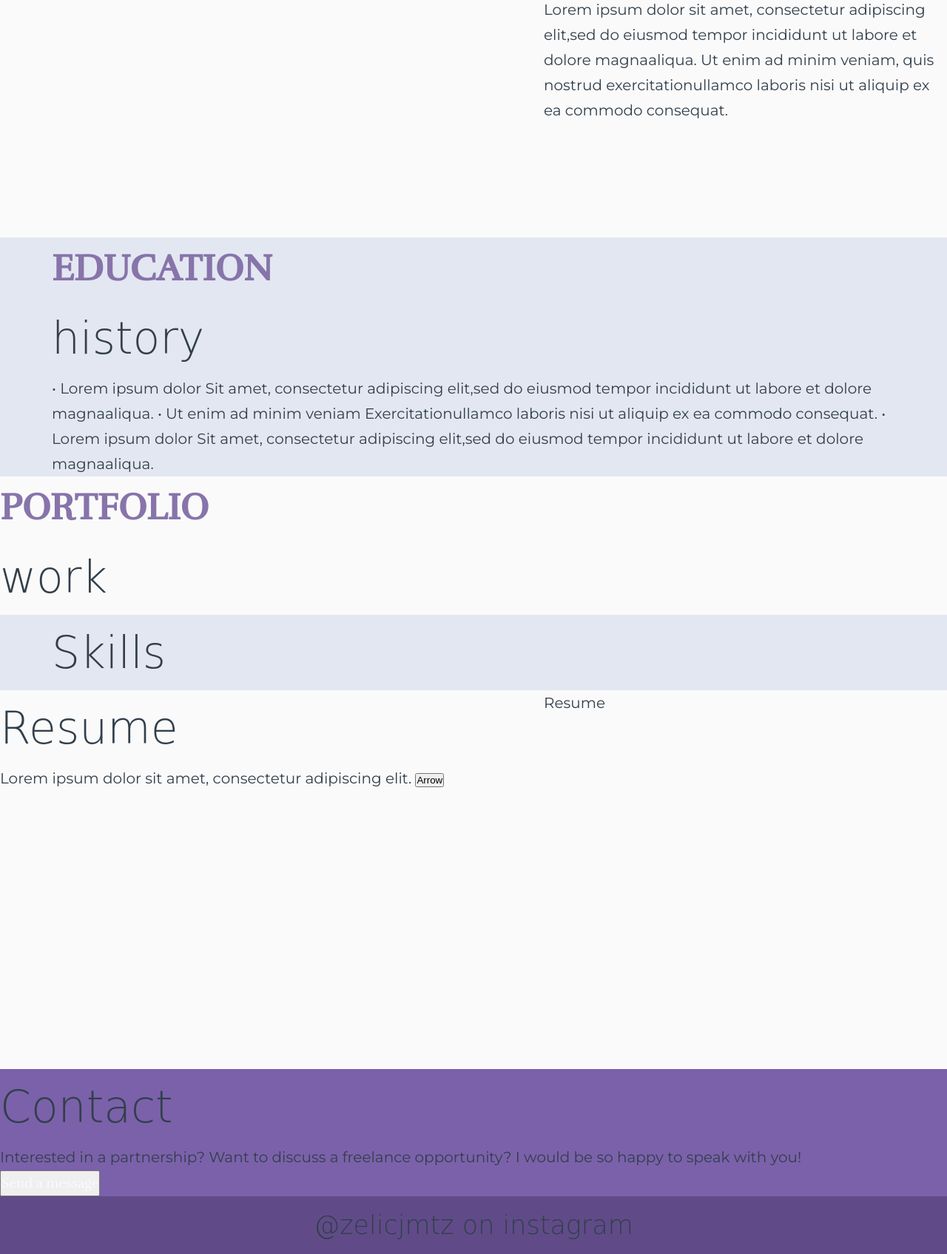
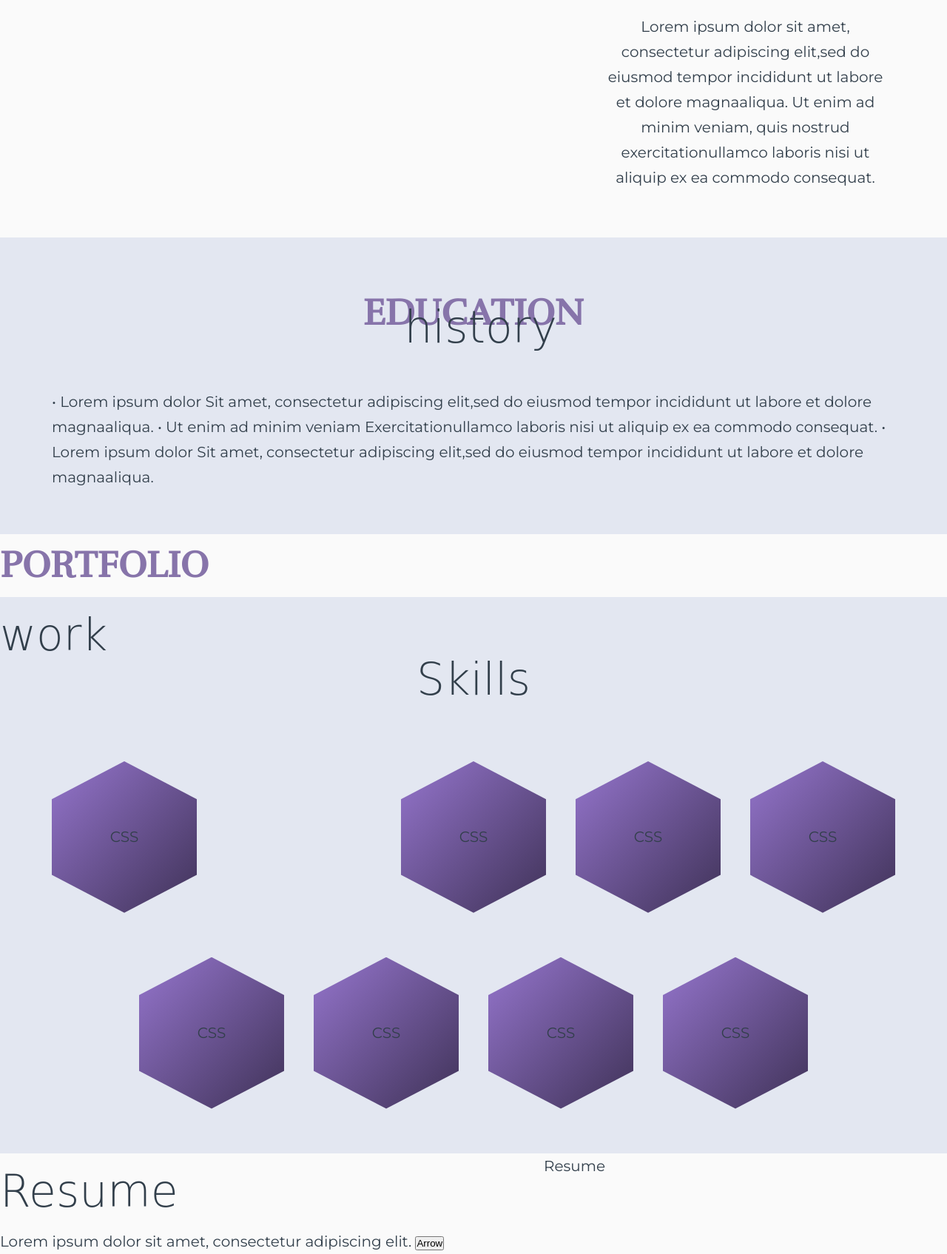
Before and after one commit to ZelicJuarez/Portfolio, a website: page index.html in a window 1280 px wide. Shown: the part 899-2594 px from the top of the page at 74% size. Drawn offline with Linux system fonts and the light colour scheme; a web font is replaced by a local one.

Commit message:
Building Contact and Skills Sections

```diff
--- a/index.html
+++ b/index.html
@@ -36,7 +36,9 @@
 
       <div class="navigation__name">
         <span class="heading__primary heading__primary--nav">Zelic</span>
-        <span class="heading__secondary heading__secondary--nav">Zelic</span>
+        <span class="heading__secondary heading__secondary--nav cursive"
+          >Zelic</span
+        >
       </div>
 
       <ul class="navigation__list">
@@ -59,7 +61,7 @@
     <div class="header__presentation">
       <div class="header__intro">
         <h1 class="heading__primary heading__primary--header">Hello</h1>
-        <span class="heading__secondary heading__secondary--header-1">
+        <span class="heading__secondary heading__secondary--header-1 cursive">
           I am Zelic Juarez
         </span>
       </div>
@@ -78,11 +80,13 @@
     <div class="about__pictures">About</div>
 
     <div class="about__content">
-      <div class="about__title">
+      <div class="about__title title__margin">
         <h1 class="heading__primary">About me</h1>
-        <h2 class="heading__secondary">lifestyle</h2>
+        <h2 class="heading__secondary heading__secondary--about cursive">
+          lifestyle
+        </h2>
       </div>
-      <p>
+      <p class="about__text">
         Lorem ipsum dolor sit amet, consectetur adipiscing elit,sed do eiusmod
         tempor incididunt ut labore et dolore magnaaliqua. Ut enim ad minim
         veniam, quis nostrud exercitationullamco laboris nisi ut aliquip ex ea
@@ -91,14 +95,18 @@
     </div>
 
     <div class="education">
-      <div class="education__title">
+      <div class="education__title title__margin">
         <h1 class="heading__primary">Education</h1>
-        <h2 class="heading__secondary">history</h2>
+        <h2 class="heading__secondary heading__secondary--education cursive">
+          history
+        </h2>
       </div>
+
+      <div class="education__content">
         <span>&bull; Lorem ipsum dolor</span>
         <span
-        >Sit amet, consectetur adipiscing elit,sed do eiusmod tempor incididunt
-        ut labore et dolore magnaaliqua.</span
+          >Sit amet, consectetur adipiscing elit,sed do eiusmod tempor
+          incididunt ut labore et dolore magnaaliqua.</span
         >
         <span>&bull; Ut enim ad minim veniam</span>
         <span
@@ -107,21 +115,60 @@
         >
         <span>&bull; Lorem ipsum dolor</span>
         <span
-        >Sit amet, consectetur adipiscing elit,sed do eiusmod tempor incididunt
-        ut labore et dolore magnaaliqua.</span
+          >Sit amet, consectetur adipiscing elit,sed do eiusmod tempor
+          incididunt ut labore et dolore magnaaliqua.</span
         >
+      </div>
     </div>
 
     <section class="portfolio">
       <div class="portfolio__title">
         <h1 class="heading__primary">Portfolio</h1>
-        <h2 class="heading__secondary">work</h2>
+        <h2 class="heading__secondary heading__secondary--portfolio cursive">
+          work
+        </h2>
       </div>
-
     </section>
 
     <section class="skills">
-      <h2 class="heading__secondary">Skills</h2>
+      <h2 class="heading__secondary heading__secondary--skills">Skills</h2>
+
+      <!-- <figure class="skills__item skills__item--1">
+        <span>CSS</span>
+        <img src="img/gal-1.jpeg" alt="Skill 1" class="skill__img" />
+      </figure> -->
+
+      <figure class="skills__item skills__item--1">
+        <span>CSS</span>
+      </figure>
+
+      <figure class="skills__item skills__item--2">
+        <span>CSS</span>
+      </figure>
+
+      <figure class="skills__item skills__item--3">
+        <span>CSS</span>
+      </figure>
+
+      <figure class="skills__item skills__item--4">
+        <span>CSS</span>
+      </figure>
+
+      <figure class="skills__item skills__item--5">
+        <span>CSS</span>
+      </figure>
+
+      <figure class="skills__item skills__item--6">
+        <span>CSS</span>
+      </figure>
+
+      <figure class="skills__item skills__item--7">
+        <span>CSS</span>
+      </figure>
+
+      <figure class="skills__item skills__item--8">
+        <span>CSS</span>
+      </figure>
     </section>
 
     <div class="resume__content">
@@ -133,12 +180,16 @@
     <div class="resume__picture">Resume</div>
 
     <div class="contact">
-      <h2 class="heading__secondary">Contact</h2>
-      <p>
-        Interested in a partnership? Want to discuss a freelance opportunity? I
-        would be so happy to speak with you!
+      <h2 class="heading__secondary heading__secondary--contact">Contact</h2>
+      <div class="contact__content">
+        <p class="contact__text">
+          Interested in a partnership? Want to discuss a freelance opportunity?
+          I would be so happy to speak with you!
         </p>
-      <button class="btn">Send a message</button>
+      </div>
+      <div class="contact__button-box">
+        <button class="btn btn__contact">Send a message</button>
+      </div>
     </div>
 
     <div class="instagram__contact">
--- a/sass/base/_utilities.scss
+++ b/sass/base/_utilities.scss
@@ -0,0 +1,7 @@
+.cursive {
+    position: absolute;
+}
+
+.title__margin {
+    margin-bottom: 6rem;
+}
--- /dev/null
+++ b/sass/components/_about.scss
@@ -0,0 +1,26 @@
+.about {
+    &__content {
+        display: grid;
+        padding: 6rem 6vw;
+        align-content: center;
+    }
+
+    &__title {
+        position: relative;
+        text-align: center;
+
+    }
+
+    &__text {
+        text-align: center;
+    }
+}
+
+.heading {
+    &__secondary {
+        &--about {
+            top: 1rem;
+            left: 13.2rem;
+        }
+    }
+}
--- a/sass/components/_button.scss
+++ b/sass/components/_button.scss
@@ -1,7 +1,29 @@
-.btn__up {
-   justify-self: end;
-   border-radius: 50%;
-   background-color: $color-main-light;
-   border: none;
-   margin-right: 5rem;
+.btn {
+  &__contact {
+    background-color: transparent;
+    border-radius: 1rem;
+    padding: 0.5rem 2.5rem;
+    border-color: $color-white;
+    border-width: 0.2rem;
+    transition: all 0.2s;
+
+    &:hover {
+      background-color: rgba($color-grey, 0.4);
+      transform: scale(1.1);
+    }
+  }
+
+  &__up {
+    justify-self: end;
+    border-radius: 50%;
+    background-color: $color-main-light;
+    border: none;
+    margin-right: 5rem;
+    transition: all 0.2s;
+
+    &:hover {
+      background-color: rgba($color-grey, 0.4);
+      transform: scale(1.5);
+    }
+  }
 }
--- /dev/null
+++ b/sass/components/_contact.scss
@@ -0,0 +1,32 @@
+.contact {
+  display: grid;
+  grid-template-columns: repeat(2, 1fr);
+  position: relative;
+  padding: 2rem 0 4rem 0;
+  &__content {
+    grid-column: 1/2;
+    background-color: rgba($color-grey, 0.4);
+    padding: 6rem 3rem 2rem 22vw;
+  }
+  &__text {
+    color: $color-white;
+    text-align: center;
+  }
+  &__button-box {
+    background-color: rgba($color-secondary, 0.7);
+    display: grid;
+    align-content: center;
+    justify-content: center;
+  }
+}
+
+.heading {
+  &__secondary {
+    &--contact {
+      position: absolute;
+      left: 3rem;
+      transform: skewY(-23deg);
+      top: -1.5rem;
+    }
+  }
+}
--- /dev/null
+++ b/sass/components/_education.scss
@@ -0,0 +1,20 @@
+.education {
+    padding: 6rem 0;
+    &__title {
+        text-align: center;
+        position:relative;
+    }
+
+    &__content {
+
+    }
+}
+
+.heading {
+    &__secondary {
+        &--education {
+            top: 1rem;
+            left: 41.8%;
+        }
+    }
+}
--- a/sass/components/_header.scss
+++ b/sass/components/_header.scss
@@ -1,16 +1,17 @@
 .header {
   &__intro {
     position: relative;
+    width: 80%;
   }
 
   &__eng {
     display: grid;
-    grid-template-columns: repeat(3,max-content);
+    grid-template-columns: repeat(3, max-content);
     align-items: center;
     grid-gap: 1rem;
 
     .decoration {
-        font-size: 6rem;
+      font-size: 6rem;
     }
 
     .text__eng {
@@ -20,6 +21,9 @@
 
   &__img {
     width: 100%;
+    height: 100%;
+    object-fit: cover;
+    display: block;
   }
 }
 
@@ -27,13 +31,15 @@
   &__primary {
     &--header {
       grid-row: 1 / 2;
+      text-align: center;
     }
   }
 
   &__secondary {
     &--header-1 {
-      position: absolute;
-      top: 3.2rem;
+      //position: absolute;
+      top: 3.8rem;
+      left: 3.2rem;
     }
   }
 }
--- a/sass/components/_navigation.scss
+++ b/sass/components/_navigation.scss
@@ -31,7 +31,7 @@
     position: relative;
 
     .heading__secondary--nav {
-        position: absolute;
+        //position: absolute;
         top: 1.2rem;
         left: 3rem;
     }
--- /dev/null
+++ b/sass/components/_skills.scss
@@ -0,0 +1,75 @@
+.skills {
+  &__item {
+    display: grid;
+    align-content: center;
+    justify-content: center;
+
+    background-image: linear-gradient(
+      to right bottom,
+      $color-hexagon-light,
+      $color-hexagon-dark
+    );
+    @supports (clip-path: polygon(0 0)) or (-webkit-clip-path: polygon(0 0)) {
+      -webkit-clip-path: polygon(
+        50% 0%,
+        100% 25%,
+        100% 75%,
+        50% 100%,
+        0% 75%,
+        0% 25%
+      );
+      clip-path: polygon(50% 0%, 100% 25%, 100% 75%, 50% 100%, 0% 75%, 0% 25%);
+      //height: 95vh;
+    }
+
+    /* &__img {
+            width: 100%;
+            height: 100%;
+            object-fit: cover;
+            display: block;
+        } */
+
+    &--1 {
+      grid-row: 2/3;
+      grid-column: 1 / span 2;
+    }
+
+    &--2 {
+      grid-column: 5 / span 2;
+    }
+
+    &--3 {
+      grid-column: 7 / span 2;
+    }
+
+    &--4 {
+      grid-column: 9 / span 2;
+    }
+
+    &--5 {
+      grid-column: 2 / span 2;
+    }
+
+    &--6 {
+      grid-column: 4 / span 2;
+    }
+
+    &--7 {
+      grid-column: 6 / span 2;
+    }
+
+    &--8 {
+      grid-column: 8 / span 2;
+    }
+  }
+}
+
+.heading {
+  &__secondary {
+    &--skills {
+      display: grid;
+      justify-content: center;
+      grid-column: 1 / -1;
+    }
+  }
+}
--- a/sass/main.scss
+++ b/sass/main.scss
@@ -7,11 +7,15 @@
 @import "base/typography";
 @import "base/utilities";
 
+@import "components/about";
 @import "components/button";
+@import "components/contact";
+@import "components/education";
 @import "components/footer";
 @import "components/header";
 @import "components/instagram";
 @import "components/navigation";
+@import "components/skills";
 
 @import "layout/footer";
 @import "layout/grid";
--- a/sass/pages/_home.scss
+++ b/sass/pages/_home.scss
@@ -45,6 +45,12 @@
 
 .skills {
   grid-column: center-start / center-end;
+  display: grid;
+  grid-template-columns: repeat(10, 1fr);
+  grid-template-rows: min-content repeat(2, 16vw);
+  grid-column-gap: 4rem;
+  padding: 6rem 0;
+  grid-row-gap: 6rem;
 }
 
 .resume {
@@ -60,12 +66,13 @@
 }
 
 .contact {
-  background-color: $color-secondary;
+  background-color: rgba($color-secondary, 0.7);
   grid-column: full-start / full-end;
+  margin-bottom: 2rem;
 }
 
 .instagram__contact {
-  background-color: $color-insta;
+  background-color: rgba($color-insta, 0.5);
   grid-column: full-start / full-end;
 
   display: grid;
@@ -73,7 +80,7 @@
 }
 
 .instagram {
-  background-color: $color-insta;
+  background-color: rgba($color-insta, 0.5);
   grid-column: full-start / full-end;
 
   display: grid;
```
Also changed, not shown: css/style.css. Lines whose indentation alone changed are shown as unchanged.
